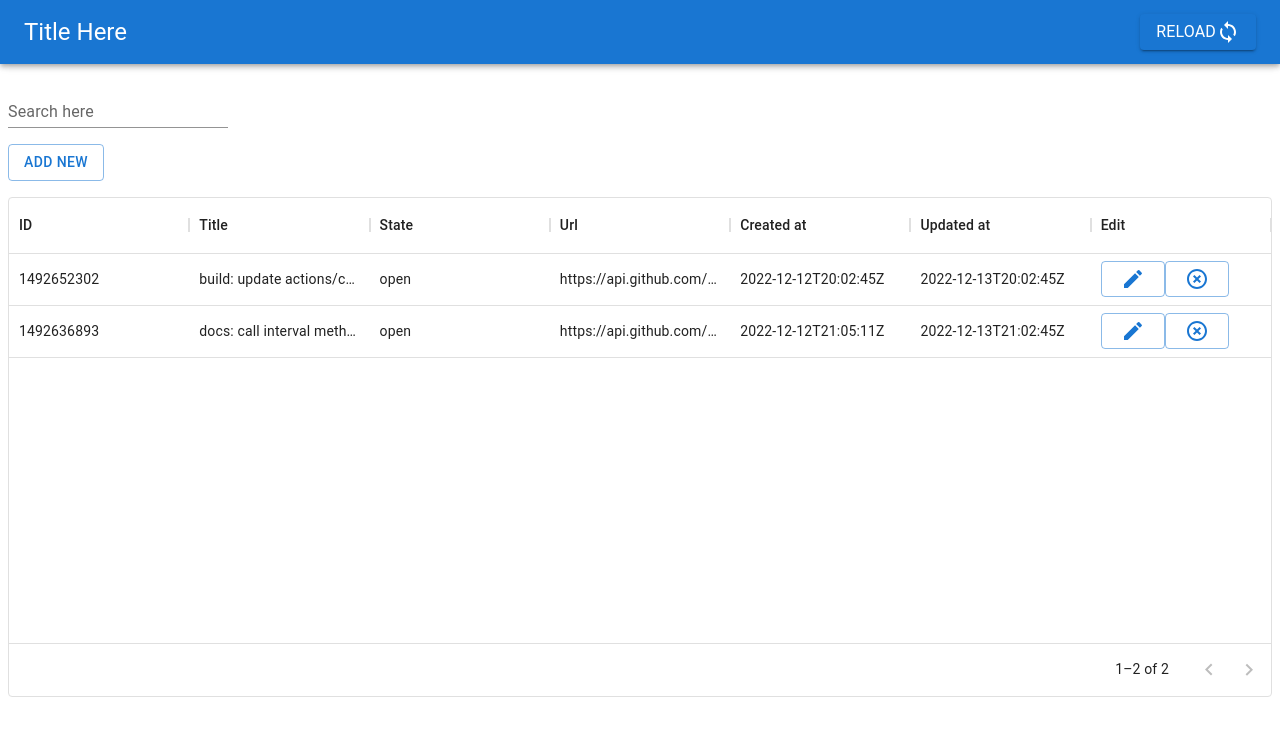
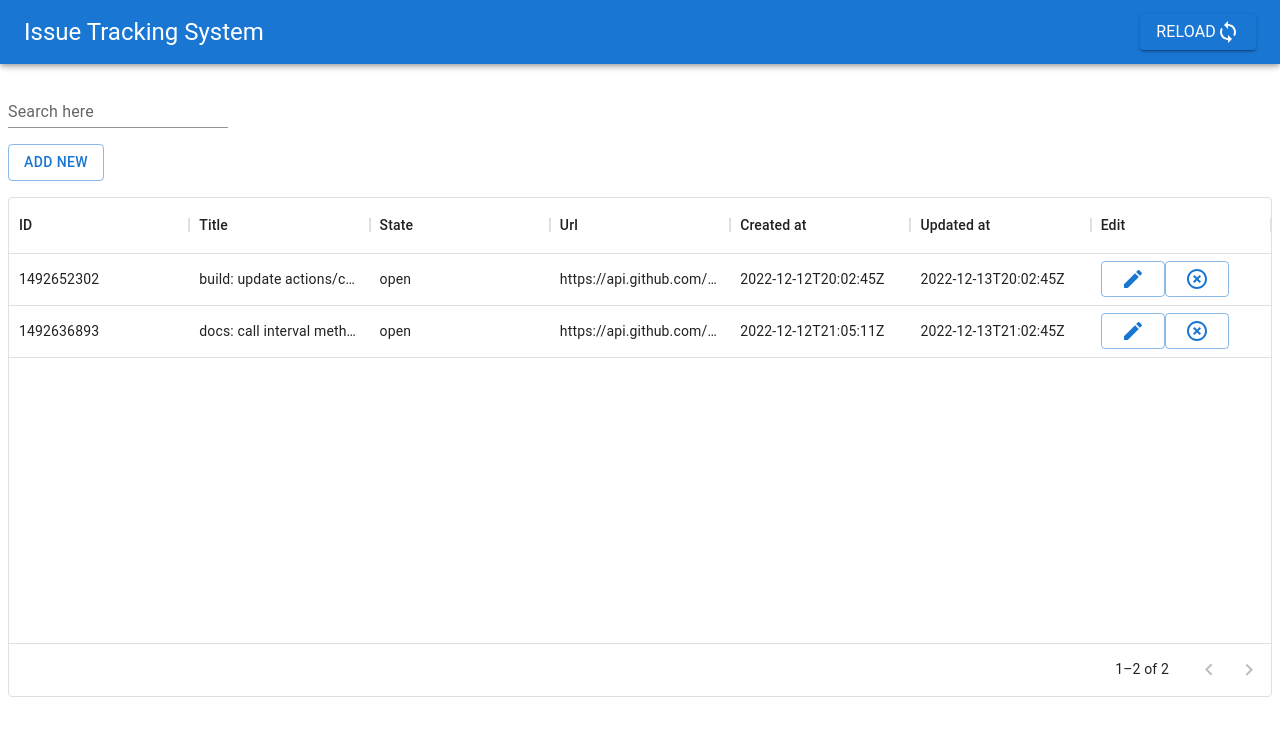
Before and after one commit to isaacrundev/React-final, a React app: page / in a window 1280 px wide. Shown: the top 736 px of the page. Built offline with nearby package versions, Linux system fonts and the light colour scheme; the HTML template or start-up script is replaced by a standard one.

Commit message:
Edited title

```diff
--- a/src/components/Header.jsx
+++ b/src/components/Header.jsx
@@ -14,7 +14,7 @@ export default function Header() {
     <>
       <AppBar>
         <Toolbar sx={{ display: "flex", justifyContent: "space-between" }}>
-          <Typography variant="h5">Title Here</Typography>
+          <Typography variant="h5">Issue Tracking System</Typography>
           <Button variant="contained" onClick={clickHandler}>
             <Typography>Reload</Typography>
             <SyncIcon />
```
